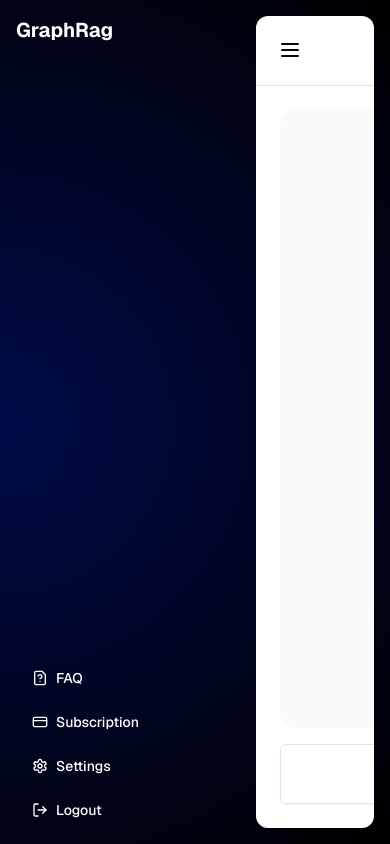
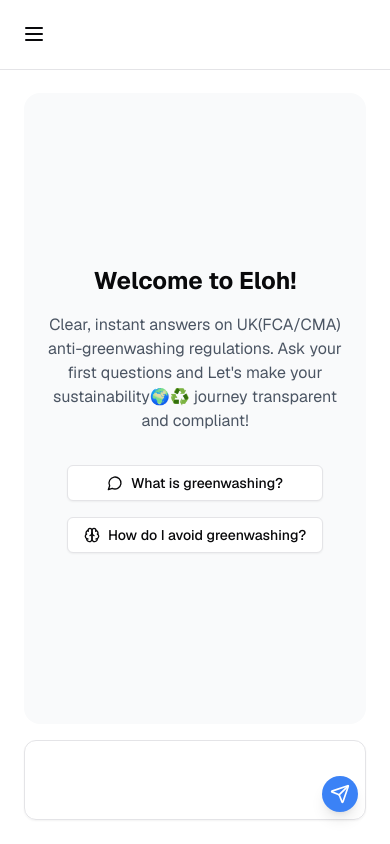
Before and after one commit to dumeccs/GraphRAG-UI, a Next.js app: page / in a window 390 px wide. Built offline with nearby package versions, Linux system fonts and the light colour scheme.

Commit message:
Cleanup: UI cleanup and added responsiveness

```diff
--- a/src/app/page.tsx
+++ b/src/app/page.tsx
@@ -1,5 +1,11 @@
 "use client";
-import React, { useState, useEffect, useRef, useCallback } from "react";
+import React, {
+  useState,
+  useEffect,
+  useRef,
+  useCallback,
+  useLayoutEffect,
+} from "react";
 import { Button } from "@/components/ui/button";
 import { signOut } from "next-auth/react";
 import {
@@ -68,7 +74,7 @@
         ul({ children, className, ...props }) {
           return (
             <ul
-              className={`${className} list-disc list-inside mb-6`}
+              className={`${className} list-disc list-inside space-y-3`}
               {...props}
             >
               {children}
@@ -78,7 +84,7 @@
         ol({ children, className, ...props }) {
           return (
             <ol
-              className={`${className} list-decimal list-inside mb-6`}
+              className={`${className} list-decimal list-inside space-y-3`}
               {...props}
             >
               {children}
@@ -88,7 +94,7 @@
         li({ children, className, ...props }) {
           return (
             <li
-              className={`${className} leading-8 list-item my-1.5 list-inside`}
+              className={`${className} leading-8 list-item list-inside`}
               {...props}
             >
               {children}
@@ -98,7 +104,14 @@
         br({ children, ...props }) {
           return <br {...props} />;
         },
-        code({ node, className, children, ...props }) {
+        div({ children, ...props }) {
+          return (
+            <div className="space-y-3" {...{ ...props }}>
+              {children}
+            </div>
+          );
+        },
+        code({ className, children, ...props }) {
           const match = /language-(\w+)/.exec(className || "");
           return match ? (
             <pre className="bg-gray-100 rounded p-2 my-3 overflow-x-auto">
@@ -113,7 +126,11 @@
           );
         },
         p({ children }) {
-          return <p className="leading-8 mb-4">{children}</p>;
+          return (
+            <p className="leading-5 lg:leading-8 text-sm lg:text-base">
+              {children}
+            </p>
+          );
         },
         h1({ children }) {
           return <h1 className="text-2xl leading-10 mb-6">{children}</h1>;
@@ -126,7 +143,7 @@
 };
 
 export default function Component() {
-  const [sidebarOpen, setSidebarOpen] = useState(true);
+  const [sidebarOpen, setSidebarOpen] = useState(false);
   const [messages, setMessages] = useState<Message[]>([]);
   const [newMessage, setNewMessage] = useState("");
   const [input, setInput] = useState("");
@@ -136,6 +153,10 @@
   const toggleSidebar = () => setSidebarOpen(!sidebarOpen);
   const messageContainerRef = useRef<HTMLDivElement>(null);
   const inputRef = useRef<HTMLDivElement>(null);
+
+  useLayoutEffect(() => {
+    setSidebarOpen(window.innerWidth > 768);
+  }, []);
 
   const handleInputChange = useCallback(
     (e: any) => setInput(e.currentTarget.value),
@@ -175,7 +196,9 @@
 
       let airesponse = "";
 
-      const es = new EventSource(`https://anti-greenwashing-graphrag-production.up.railway.app/chat?query=${input}`);
+      const es = new EventSource(
+        `https://anti-greenwashing-graphrag-production.up.railway.app/chat?query=${input}`
+      );
       es.onmessage = function (event) {
         if (event.data == "END") {
           es.close();
@@ -276,7 +299,7 @@
         }`}
       >
         <header className="bg-white p-4 flex justify-between items-center border-b absolute w-full top-0 left-0 right-0">
-          <div className="w-[1024px] mx-auto">
+          <div className="w-screen xl:w-[1024px] mx-auto">
             <Button variant="ghost" size="icon" onClick={toggleSidebar}>
               <Menu className="h-6 w-6" />
             </Button>
@@ -285,9 +308,13 @@
 
         <main
           ref={messageContainerRef}
-          className="flex-1 p-6 pb-0 flex flex-col bg-white mt-[69px] h-[calc(100%-69px)] overflow-scroll scroll-smooth"
+          className="flex-1 p-6 pb-0 flex flex-col bg-white mt-[69px] h-[calc(100%-69px)] overflow-y-scroll overflow-x-hidden scroll-smooth"
         >
-          <div className="w-[1024px] mx-auto h-full">
+          <div
+            className={`${
+              sidebarOpen ? "w-screen" : "w-full"
+            } xl:w-[1024px] mx-auto h-full`}
+          >
             <div className="flex-1 bg-gray-50 rounded-2xl p-6 mb-4 h-full">
               {messages.length == 0 ? (
                 <div className="flex flex-col items-center justify-center h-full">
@@ -378,23 +405,28 @@
 
         <div className="bg-white p-6 pt-0">
           <form
-            className="flex items-center relative gap-4 w-[1024px] mx-auto"
+            className={`flex items-center relative gap-4 ${
+              sidebarOpen ? "w-screen" : "w-full"
+            } xl:w-[1024px] mx-auto`}
             onSubmit={handleSubmit}
           >
             <div
               contentEditable
               ref={inputRef}
-              className="min-h-[60px] max-h-[300px] w-full rounded-md border  bg-transparent px-3 py-2 text-sm shadow-sm placeholder:text-muted-foreground outline-none disabled:cursor-not-allowed disabled:opacity-50 mt-4"
+              className="min-h-[80px] max-h-[300px] w-full rounded-xl border  bg-transparent p-3 text-sm shadow-sm placeholder:text-muted-foreground focus:ring-2 focus:ring-offset-2 outline-none disabled:cursor-not-allowed disabled:opacity-50 mt-4"
               onChange={handleInputChange}
               onInput={(e) => {
                 const text = e.currentTarget.innerText || "";
                 setInput(text);
               }}
               onKeyDown={(e) => {
-                if (e.key === "Enter" && (e.ctrlKey || e.metaKey)) {
-                  e.preventDefault();
-                  if (input.trim() !== "") {
-                    handleSubmit(e);
+                if (e.key === "Enter") {
+                  if (e.shiftKey) {
+                  } else {
+                    e.preventDefault();
+                    if (input.trim() !== "") {
+                      handleSubmit(e);
+                    }
                   }
                 }
               }}
@@ -402,7 +434,7 @@
             <Button
               disabled={isLoading || newMessage !== ""}
               size="icon"
-              className="bg-blue-500 hover:bg-blue-600 text-white rounded-full w-10 h-10 flex items-center justify-center transition-all duration-300 shadow-lg hover:shadow-xl"
+              className="bg-blue-500 absolute hover:bg-blue-600 text-white rounded-full bottom-2 right-2 flex items-center justify-center transition-all duration-300 shadow-lg hover:shadow-xl"
               onClick={handleSubmit}
             >
               <Send className="h-5 w-5" />
```
